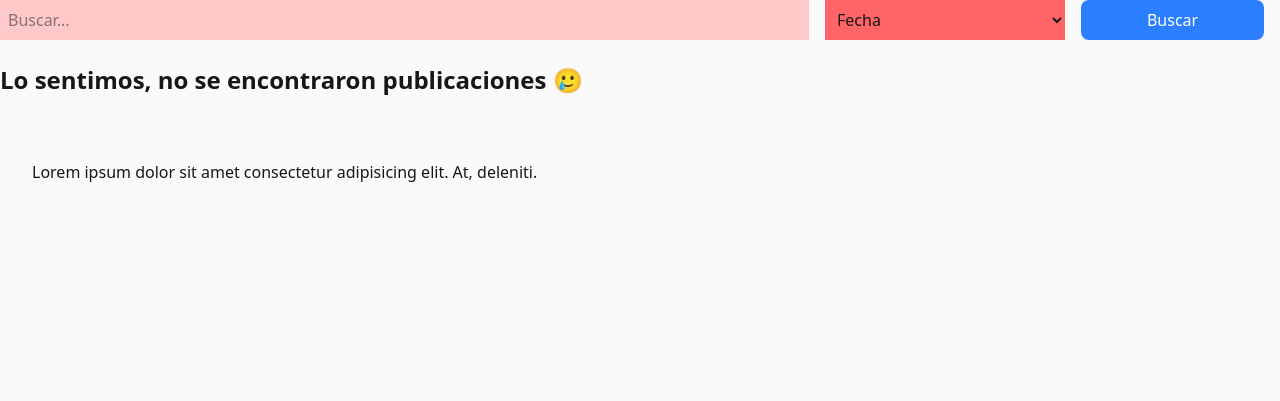
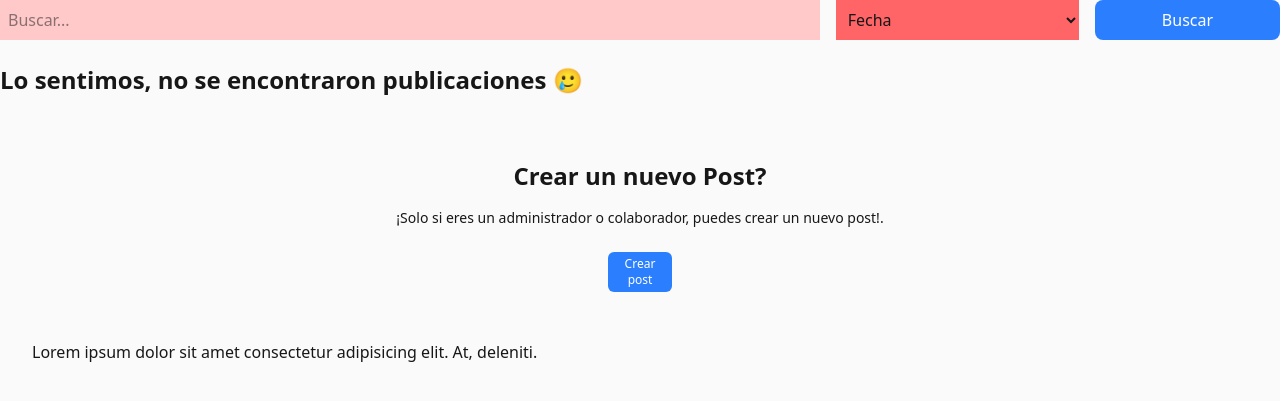
Before and after one commit to ezenicofogar/blog-informatorio, a Django app: page / in a window 1280 px wide. Shown: the part 96-497 px from the top of the page. Run offline with Django 5.2, Linux system fonts and the light colour scheme; data that the repository does not hold is empty.

Commit message:
se creó correctamente el botón de "Crear Post" Solo si es admin, colaborador o superuser.

```diff
--- a/django-project/apps/post/templates/post/post_list.html
+++ b/django-project/apps/post/templates/post/post_list.html
@@ -3,14 +3,16 @@
 {% block html_title %}Todos los posts{% endblock %}
 
 {% block content %}
+
 <form method="get" class="flex flex-wrap sm:flex-nowrap gap-4 mb-6">
+
     <div class="w-full">
         {{ filter_form.search_query }}
     </div>
     <div class="w-full sm:w-[380px]">
         {{ filter_form.order_by }}
     </div>
-    <button type="submit" class="w-full sm:w-[280px] bg-blue-500 text-white p-2 rounded-lg">Buscar</button><br>
+    <button type="submit" class="w-full sm:w-[280px] bg-blue-500 text-white p-2 rounded-lg">Buscar</button>
 </form>
 
 <div class="grid grid-cols-1 gap-6">
@@ -26,8 +28,6 @@
             <a class="bg-red-500 text-white p-2 rounded-lg" href="{% url 'post:post_detail' slug=post.slug %}">Ver el
                 post...</a>
             {% if user.is_admin or user == post.author or user == superuser or user == collaborator %}
-             <a class="bg-green-500 text-white p-2 rounded-lg"
-                href="{% url 'post:post_create' %}">Crear post</a>
             <a class="bg-red-500 text-white p-2 rounded-lg"
                 href="{% url 'post:post_confirm_delete' slug=post.slug %}">Eliminar el post</a>
             {% endif %}
@@ -57,8 +57,24 @@
         <span class="w-16 text-xs text-center bg-gray-500 text-white p-1 rounded-md">Siguiente</span>
         {% endif %}
     </div>
-    {% endif %}
+    {% endif %}<br><br>
 </div>
+
+<div class="flex flex-col justify-center items-center">
+{% if USER == admin or USER == superuser or USER == collaborator %}
+{% csrf_token %}
+    <h3 class="text-2xl font-bold mb-4">Crear un nuevo Post?</h3>
+    <p class="text-sm">¡Solo si eres un administrador o colaborador, puedes crear un nuevo post!.</p><br>
+
+    <a class="w-16 text-xs text-center bg-blue-500 text-white p-1 rounded-md"
+       href="{% url 'post:post_create' %}">Crear post</a>
+{% endif %}
+
+</div>
+
+
+
+
 {% endblock content %}
 
 </body>
--- a/django-project/apps/post/views.py
+++ b/django-project/apps/post/views.py
@@ -103,7 +103,7 @@ class PostDetailView(DetailView):
         return context
 
 class PostCreateView(auth_mixins.PermissionRequiredMixin, CreateView):
-    permission_required = []
+    permission_required = ['post.add_post']
     model = Post
     form_class = PostCreateForm
     template_name = 'post/post_create.html'
```
